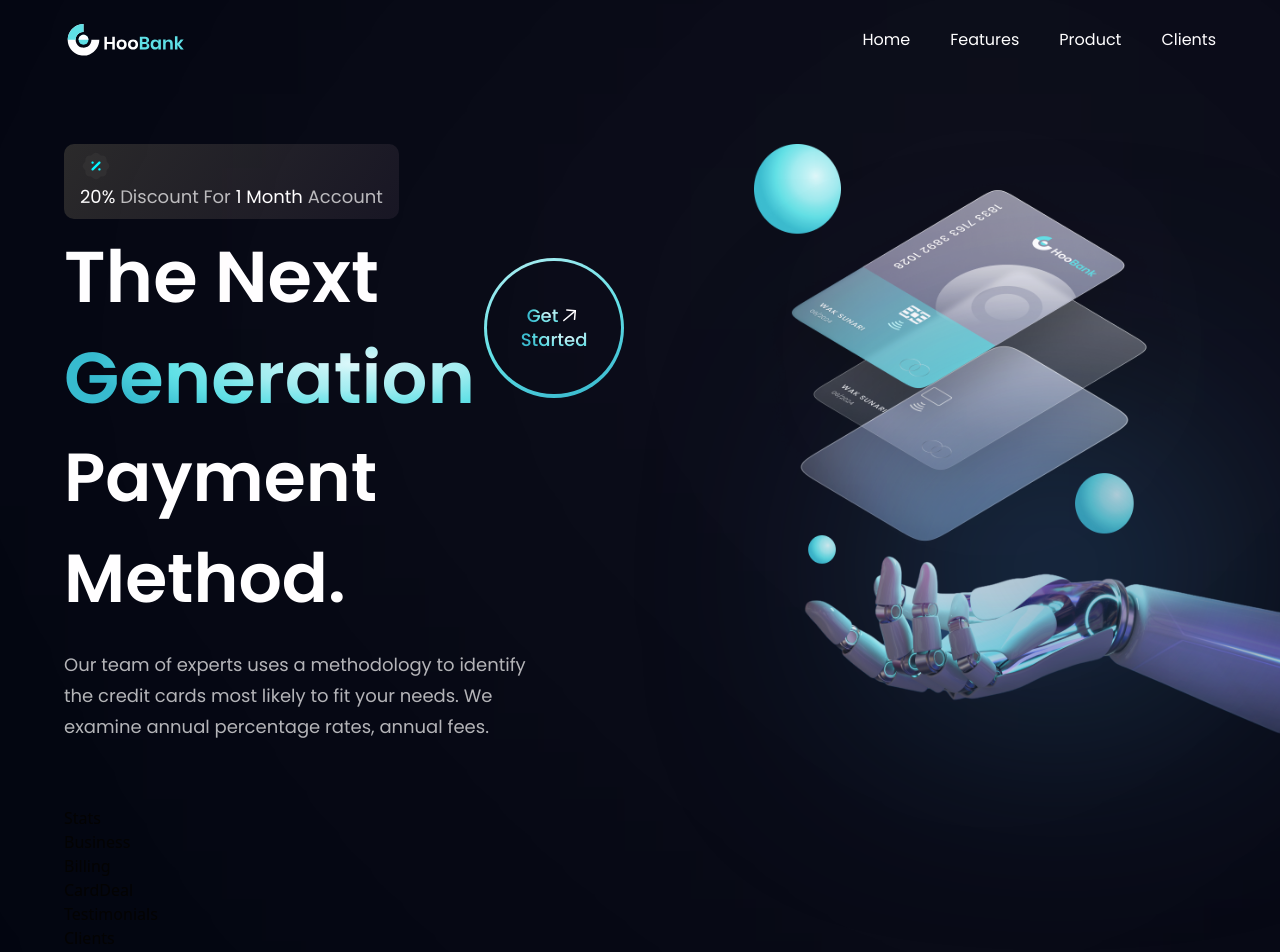
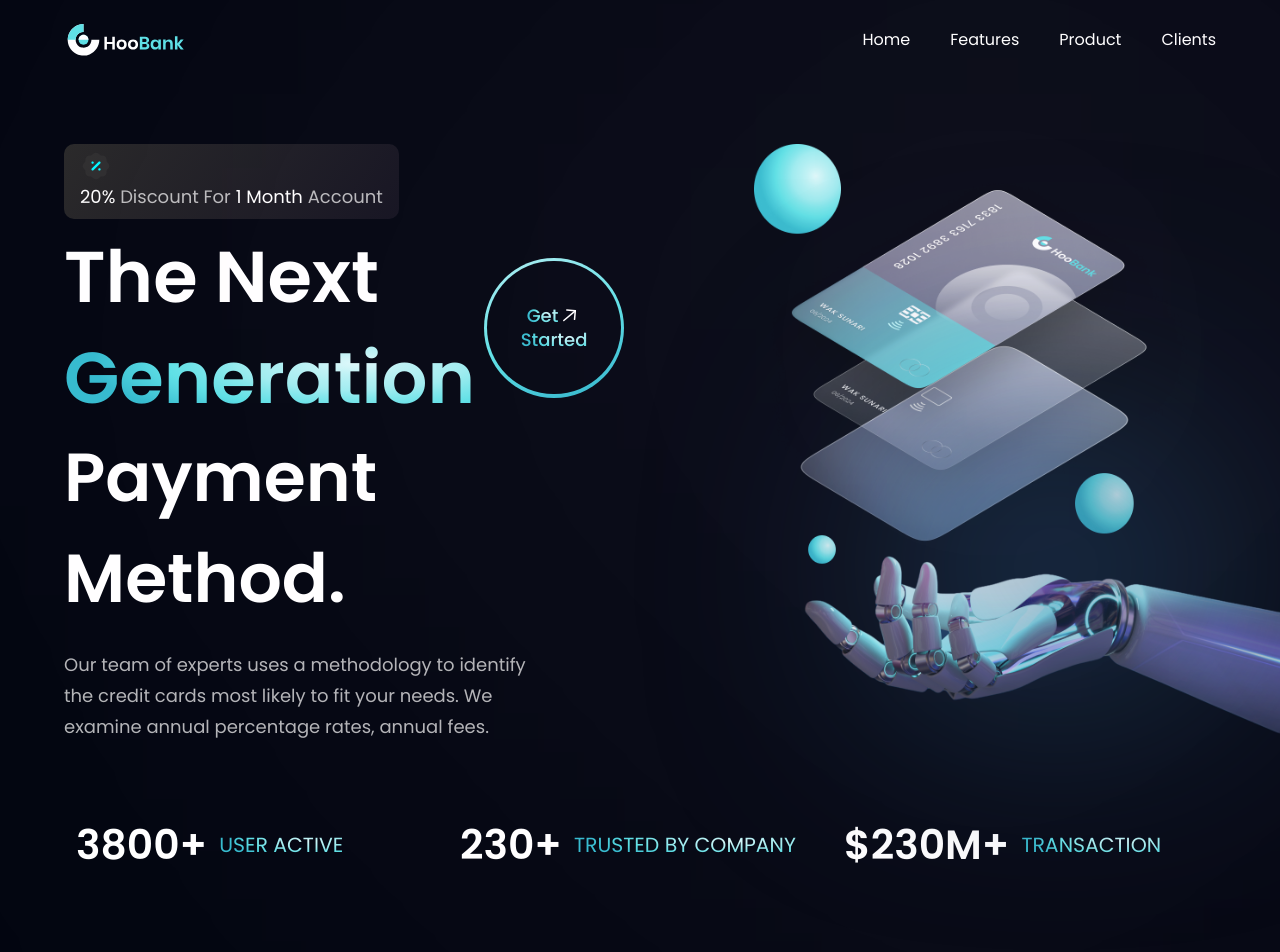
Before and after one commit to ZroC00l/banking_world, a React (Vite) app: page / in a window 1280 px wide. Shown: the top 952 px of the page. Built offline with nearby package versions, Linux system fonts and the light colour scheme.

Commit message:
stats component update

```diff
--- a/src/components/Stats.jsx
+++ b/src/components/Stats.jsx
@@ -1,7 +1,20 @@
 import React from "react";
+import { stats } from "../constants";
+import styles from "../styles";
 
-const Stats = () => {
-  return <div>Stats</div>;
-};
+const Stats = () => (
+  <section className={`${styles.flexCenter} flex-row flex-wrap sm:mb-20 mb-6`}>
+    {stats.map((stat) => (
+      <div className={`flex-1 flex justify-start items-center flex-row m-3`}>
+        <h4 className="font-poppins font-semibold text-white xs:text-[40.89px] text-[30.89px] xs:leading-[53.16px] leading-[43.16px] ">
+          {stat.value}
+        </h4>
+        <p className="font-poppins font-normal text-gradient uppercase ml-3 xs:text-[20.45px] text-[15.45px] xs:leading-[26.58px] leading-[21.58px]">
+          {stat.title}
+        </p>
+      </div>
+    ))}
+  </section>
+);
 
 export default Stats;
```
